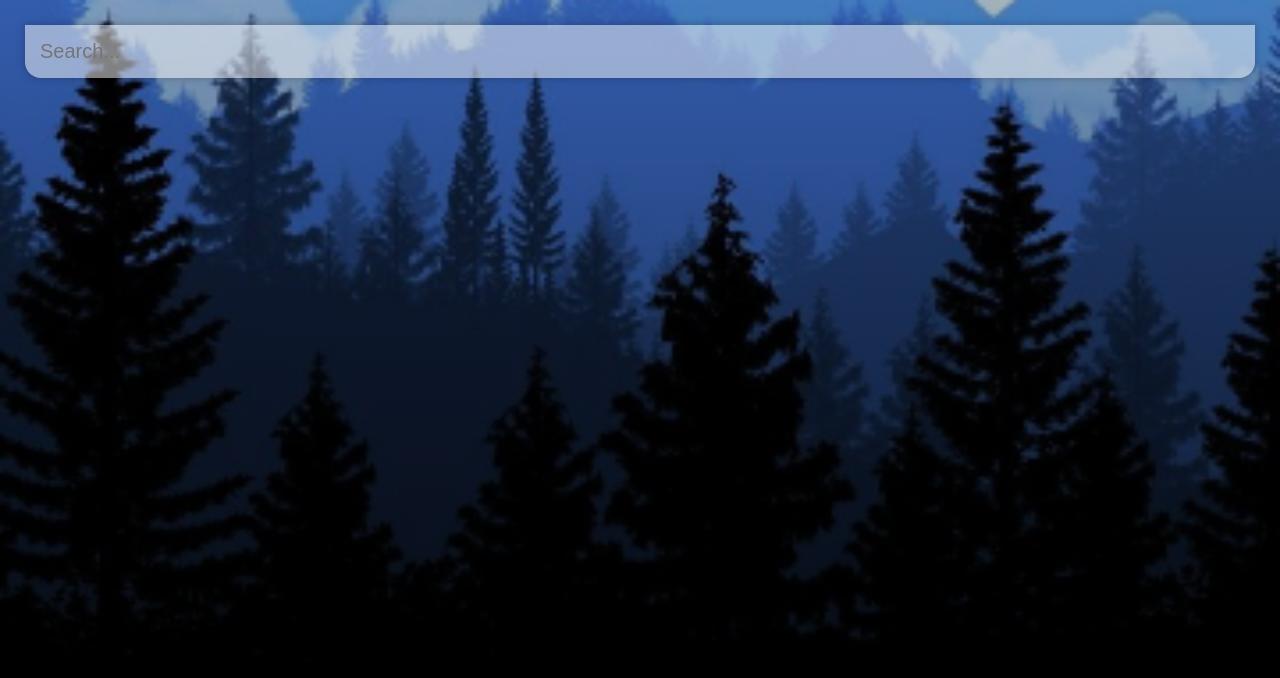
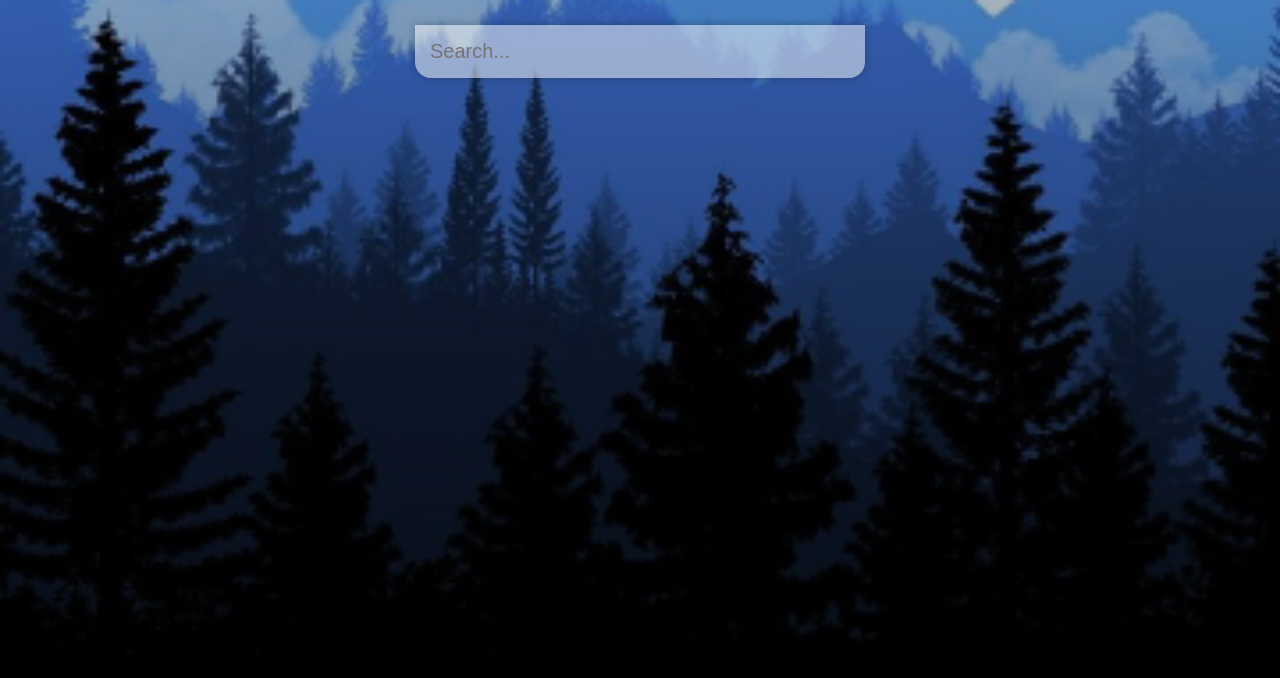
Before and after one commit to leovenom/weather-app, a Vue app: page / in a window 1280 px wide. Shown: the top 678 px of the page. Built offline with nearby package versions, Linux system fonts and the light colour scheme.

Commit message:
fix search-box size

```diff
--- a/src/App.vue
+++ b/src/App.vue
@@ -77,7 +77,7 @@ body {
   background-image: url('./assets/cold-bg.jpg');
   background-size: cover;
   background-position: bottom;
-  transition: 0.4s;
+  transition: 0.3s;
 }
 #app.warm {
   background-image: url('./assets/warm-bg.jpg')
@@ -86,10 +86,13 @@ main {
   min-height: 100vh;
   padding: 25px;
   background-image: linear-gradient(to bottom, rgba(0, 0, 0, 0.25), rgba(0, 0, 0, 0.75));
+  display: flex;
+  flex-direction: column;
+  align-items: center;
 }
 .search-box {
-  width: 100%;
-  margin-bottom: 30px;
+  width: 450px;
+  margin-bottom: 60px;
 }
 .search-box .search-bar {
   display: block;
```
